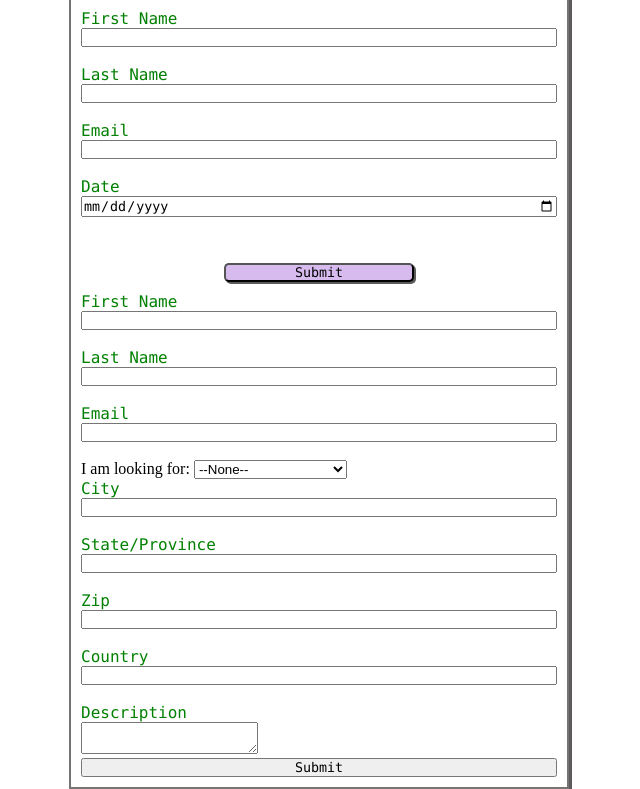
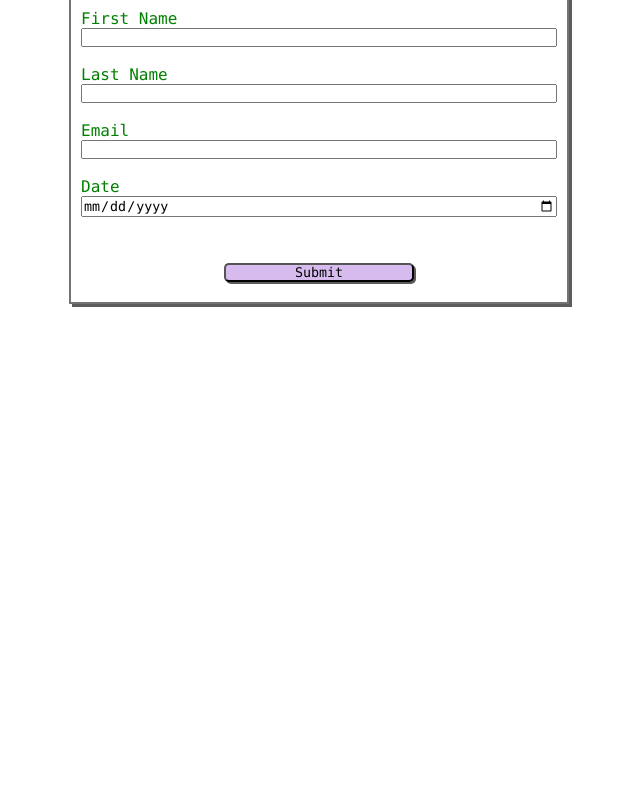
Before and after one commit to DivyeshVasoya/webToLeadBootCamp, a plain HTML site: page index.html in a window 1280 px wide. Shown: the part 41-830 px from the top of the page, without its empty margins (321-961 px from the left). After the commit the page ends 800 px from the top, so only its background shows below. Drawn offline with Linux system fonts and the light colour scheme.

Commit message:
Update index.html

```diff
--- a/index.html
+++ b/index.html
@@ -34,58 +34,7 @@
     <input type="date" required="true" class="inputdate"/>
     <div class="g-recaptcha" data-callback="captchasuccess" data-sitekey="6Lcexp4pAAAAAOxdvSO56o7-xR8N97ntVRy6MCna"></div><br>
     <input type="submit" name="submit" class="submit">
-    <form
-    action="https://webto.salesforce.com/servlet/servlet.WebToLead?encoding=UTF-8&orgId=00D06000001T3ja"
-    method="POST">
-
-    <input type= hidden name="oid" value="00D06000001T3ja">
-    <input type= hidden name="retURL" value="https://everta.com/in/">
-	<!-- We Put this Home Page https://everta.com/in/ Your team can also put there Thank You Page as well-->
-    <label for="first_name">First Name</label>
-    <input id="first_name" maxlength="40" name="first_name" size="20" type="text" />
-    <br>
-
-    <label for="last_name">Last Name</label>
-    <input id="last_name" maxlength="80" name="last_name" size="20" type="text" />
-    <br>
-
-    <label for="email">Email</label>
-    <input id="email" maxlength="80" name="email" size="20" type="text" />
-    <br>
-
-    I am looking for:
-    <select id="00NS200000BfTfe" name="00NS200000BfTfe" title="I am looking for">
-        <option value="">--None--</option>
-        <option value="Partner with EVERTA">Partner with EVERTA</option>
-        <option value="Buy EVERTA Charger">Buy EVERTA Charger</option>
-    </select>
-    <br>
-
-    <label for="city">City</label>
-    <input id="city" maxlength="40" name="city" size="20" type="text" />
-    <br>
-
-    <label for="state">State/Province</label>
-    <input id="state" maxlength="20" name="state" size="20" type="text" />
-    <br>
-
-    <label for="zip">Zip</label>
-    <input id="zip" maxlength="20" name="zip" size="20" type="text" />
-    <br>
-
-    <label for="country">Country</label>
-    <input id="country" maxlength="40" name="country" size="20" type="text" />
-    <br>
-
-    <label for="description">Description</label>
-    <textarea name="description"></textarea>
-    <br>
-
-    <input type="submit" name="submit">
-
-</form>
     </form>
-
 
 </body>
 </html>
```
